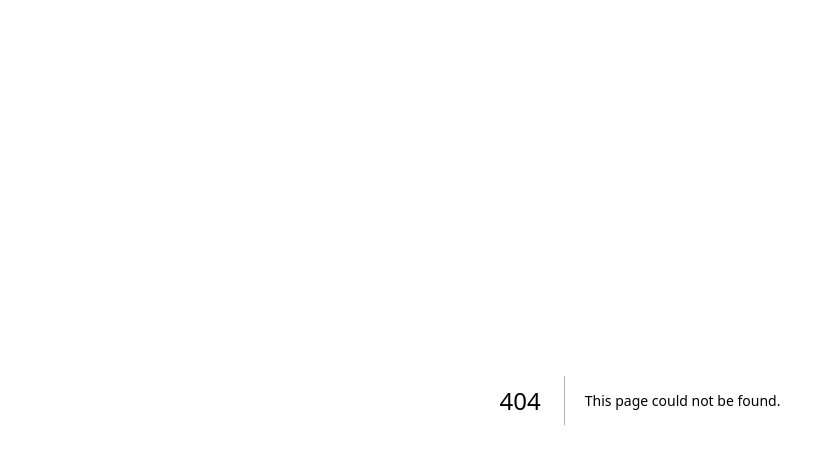
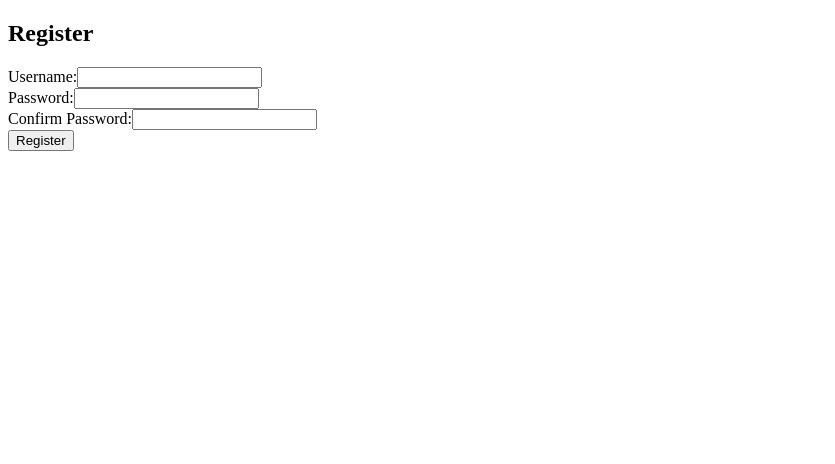
Before and after one commit to nanahguims/aprovei, a Next.js app: page /register in a window 1280 px wide. Before the commit this address had no page. Shown: the top 464 px of the page, without its empty margins (0-835 px from the left). Built offline with nearby package versions, Linux system fonts and the light colour scheme.

Commit message:
adicionando página de login

```diff
--- /dev/null
+++ b/pages/register.tsx
@@ -0,0 +1,85 @@
+import { useState } from "react";
+import { useRouter } from "next/router";
+
+interface User {
+  username: string;
+  password: string;
+}
+
+const Register = () => {
+  const [username, setUsername] = useState("");
+  const [password, setPassword] = useState("");
+  const [confirmPassword, setConfirmPassword] = useState("");
+  const [error, setError] = useState("");
+  const router = useRouter();
+
+  const handleRegister = () => {
+    if (password !== confirmPassword) {
+      setError("Senha incorreta");
+      return;
+    }
+
+    const newUser: User = { username, password };
+    const storedUsers = localStorage.getItem("users");
+    const users: User[] = storedUsers ? JSON.parse(storedUsers) : [];
+
+    users.push(newUser);
+    localStorage.setItem("users", JSON.stringify(users));
+
+    setUsername("");
+    setPassword("");
+    setConfirmPassword("");
+    setError("");
+    router.push("/");
+  };
+
+  return (
+    <div>
+      <h2>Register</h2>
+      <form
+        onSubmit={(e) => {
+          e.preventDefault();
+          handleRegister();
+        }}
+      >
+        <div>
+          <label>
+            Username:
+            <input
+              type="text"
+              value={username}
+              onChange={(e) => setUsername(e.target.value)}
+              required
+            />
+          </label>
+        </div>
+        <div>
+          <label>
+            Password:
+            <input
+              type="password"
+              value={password}
+              onChange={(e) => setPassword(e.target.value)}
+              required
+            />
+          </label>
+        </div>
+        <div>
+          <label>
+            Confirm Password:
+            <input
+              type="password"
+              value={confirmPassword}
+              onChange={(e) => setConfirmPassword(e.target.value)}
+              required
+            />
+          </label>
+        </div>
+        {error && <p style={{ color: "red" }}>{error}</p>}
+        <button type="submit">Register</button>
+      </form>
+    </div>
+  );
+};
+
+export default Register;
--- a/src/app/page.tsx
+++ b/src/app/page.tsx
@@ -1,7 +1,7 @@
 import React from "react";
 import { Footer } from "@/components/footer";
-import { Header } from "@/components/header";
 import "./style.scss";
+import Header from "@/components/header";
 
 export default function Home() {
   return (
--- a/src/components/header/index.tsx
+++ b/src/components/header/index.tsx
@@ -1,7 +1,26 @@
-import React from "react";
+"use client";
+import React, { useEffect, useState } from "react";
+import { useRouter } from "next/navigation";
 import "./style.scss";
 
-export function Header() {
+const Header = () => {
+  const router = useRouter();
+  const [lastUser, setLastUser] = useState<string>("");
+
+  useEffect(() => {
+    const storedUsers = localStorage.getItem("users");
+    if (storedUsers) {
+      const users = JSON.parse(storedUsers);
+      if (users.length > 0) {
+        const latestUser = users[users.length - 1];
+        setLastUser(latestUser.username);
+      }
+    }
+  }, []);
+
+  const navigateToRegister = () => {
+    router.push("/register");
+  };
   return (
     <>
       <header>
@@ -11,11 +30,15 @@ export function Header() {
           </div>
 
           <div className="header-menu">
-            <button> Login </button>
-            <button> Voltar para tela de login </button>
+            <button> {lastUser}</button>
+            <button onClick={navigateToRegister}>
+              {" "}
+              Voltar para tela de login{" "}
+            </button>
           </div>
         </div>
       </header>
     </>
   );
-}
+};
+export default Header;
```
